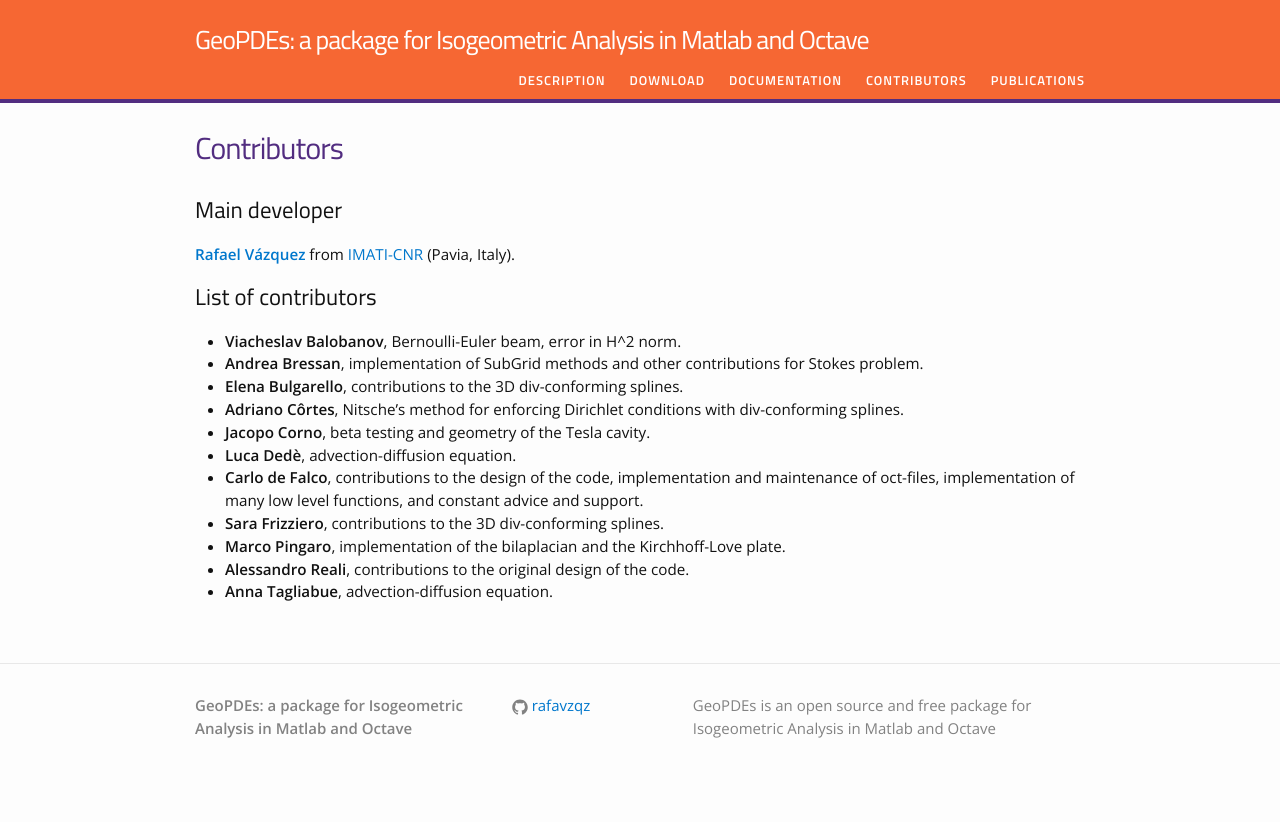
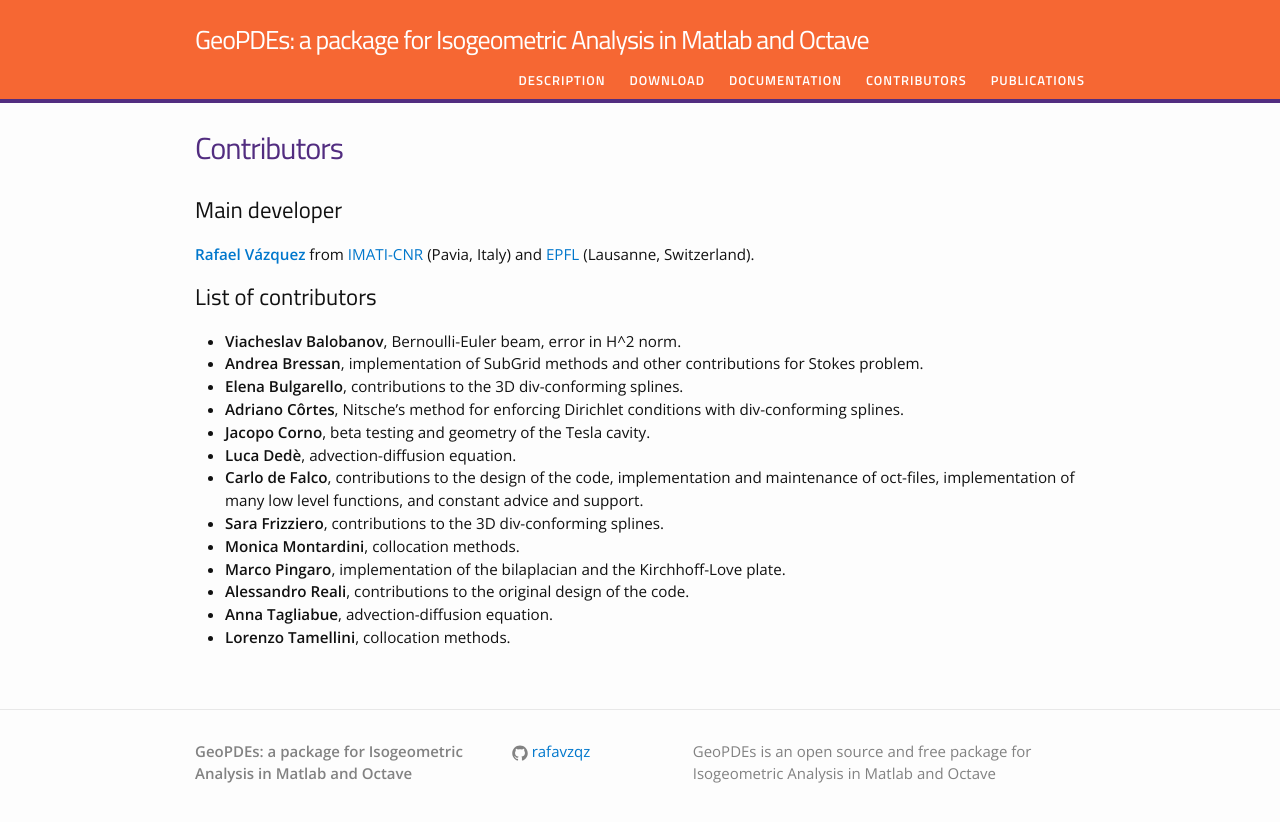
Before and after one commit to rafavzqz/geopdes, a Jekyll site: the page built from contributors.md, in a window 1280 px wide. Shown: the top 822 px of the page. Built offline with Jekyll 4.4.1, drawn with Linux system fonts in a browser that asks for light colours.

Commit message:
Collocation contributors. Affiliation

```diff
--- a/contributors.md
+++ b/contributors.md
@@ -5,7 +5,7 @@
 ---
 
 ## Main developer
-[**Rafael Vázquez**](http://www.imati.cnr.it/index.php/rafael-vazquez) from [IMATI-CNR](http://www.imati.cnr.it/) (Pavia, Italy).
+[**Rafael Vázquez**](http://www.imati.cnr.it/index.php/rafael-vazquez) from [IMATI-CNR](http://www.imati.cnr.it/) (Pavia, Italy) and [EPFL](htts://mns.epfl.ch) (Lausanne, Switzerland).
 
 ## List of contributors
 
@@ -17,6 +17,8 @@
 * **Luca Dedè**, advection-diffusion equation.
 * **Carlo de Falco**, contributions to the design of the code, implementation and maintenance of oct-files, implementation of many low level functions, and constant advice and support.
 * **Sara Frizziero**, contributions to the 3D div-conforming splines.
+* **Monica Montardini**, collocation methods.
 * **Marco Pingaro**, implementation of the bilaplacian and the Kirchhoff-Love plate.
 * **Alessandro Reali**, contributions to the original design of the code.
 * **Anna Tagliabue**, advection-diffusion equation.
+* **Lorenzo Tamellini**, collocation methods.
```
